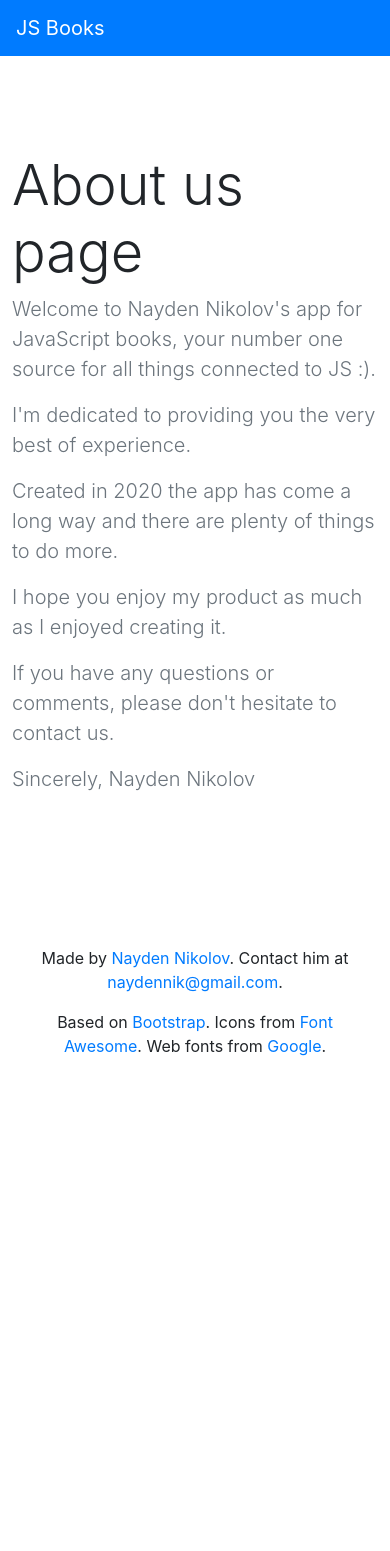
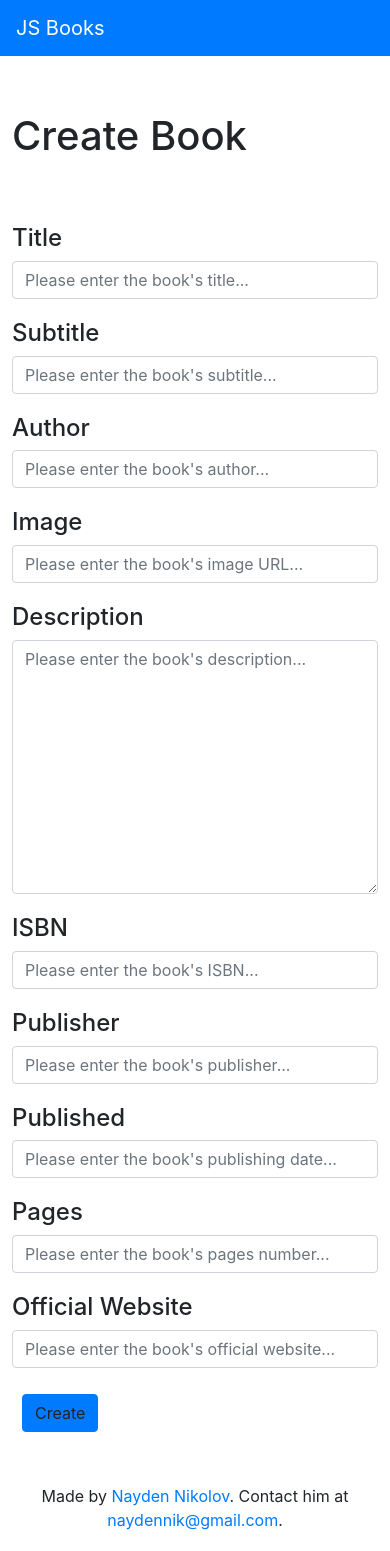
Before and after one commit to naydennik/js-books, a Vue app: page /create in a window 390 px wide. Shown: the top 1551 px of the page. Before the commit the page ends 1094 px from the top, so only its background shows below. Built offline with nearby package versions, Linux system fonts and the light colour scheme.

Commit message:
Created new components

```diff
--- a/package.json
+++ b/package.json
@@ -12,6 +12,7 @@
     "bootstrap-vue": "^2.9.0",
     "core-js": "^3.6.4",
     "vue": "^2.6.11",
+    "vue-router": "^3.1.6",
     "vuetify": "^2.2.19"
   },
   "devDependencies": {
--- a/src/App.vue
+++ b/src/App.vue
@@ -1,13 +1,16 @@
 <template>
-  <div>
-    <app-header></app-header>
-    <app-about></app-about>
-    <app-footer></app-footer>
+  <div id="app">
+    <app-header />
+    <!-- <router-link to="/login">Login</router-link>
+      <router-link to="/register">Register</router-link> -->
+    <!-- <router-link :to="{ name: 'product', params: { id: productId } }">Product</router-link> -->
+    <router-view></router-view>
+
+    <app-footer />
   </div>
 </template>
 
 <script>
-import AppAbout from "./components/About";
 import AppHeader from "./components/shared/Header";
 import AppFooter from "./components/shared/Footer";
 
@@ -16,7 +19,6 @@ export default {
 
   components: {
     AppHeader,
-    AppAbout,
     AppFooter
   },
 
@@ -25,3 +27,24 @@ export default {
   })
 };
 </script>
+<style>
+#header {
+  padding-bottom: 100px;
+  height: 100px;
+}
+
+.btn {
+  margin-left: 10px;
+  margin-right: 10px;
+  margin-top: 10px;
+}
+
+#img {
+  width: 100px;
+  height: 100px;
+}
+
+h4 {
+  margin-top: 20px;
+}
+</style>
--- /dev/null
+++ b/src/components/Home.vue
@@ -0,0 +1,23 @@
+<template>
+  <div class="jumbotron">
+    <h1 class="display-3">Hello, JavaScript!</h1>
+    <p class="lead">This is a simple app for JavaScript books.</p>
+    <hr class="my-4" />
+    <p>If you want to look at the collection or add a new book please login!</p>
+    <p class="lead">
+      <a class="btn btn-primary btn-lg" routerLink="/auth/login" role="button"
+        >Login</a
+      >
+    </p>
+  </div>
+</template>
+
+<script>
+export default {};
+</script>
+
+<style scoped>
+.btn-primary {
+  color: white;
+}</style
+>>
--- /dev/null
+++ b/src/components/auth/Login.vue
@@ -0,0 +1,39 @@
+<template>
+  <div class="container">
+    <div class="col-md-4">
+      <br />
+      <br />
+      <h1>Login Form</h1>
+      <br />
+      <form>
+        <div class="form-group">
+          <label for="username">Username</label>
+          <input
+            type="text"
+            class="form-control"
+            id="username"
+            placeholder="Please enter your username"
+          />
+        </div>
+        <div class="form-group">
+          <label for="password">Password</label>
+          <input
+            type="password"
+            class="form-control"
+            id="password"
+            placeholder="Please enter your password"
+          />
+        </div>
+        <button type="submit" class="btn btn-success">
+          Login
+        </button>
+      </form>
+    </div>
+  </div>
+</template>
+
+<script>
+export default {};
+</script>
+
+<style scoped></style>>
--- /dev/null
+++ b/src/components/auth/Register.vue
@@ -0,0 +1,77 @@
+<template>
+  <div class="container">
+    <div class="col-md-4">
+      <br />
+      <br />
+      <h1>Registration Form</h1>
+      <form>
+        <br />
+
+        <div class="form-group">
+          <label for="username">Username</label>
+          <input
+            type="text"
+            class="form-control"
+            id="username"
+            placeholder="Please enter an username"
+          />
+        </div>
+
+        <div class="form-group">
+          <label for="password">Password</label>
+          <input
+            type="password"
+            class="form-control"
+            id="password"
+            placeholder="Please enter a password"
+          />
+        </div>
+        <div class="form-group">
+          <label for="confirmPassword">Confirm Password</label>
+          <input
+            type="password"
+            class="form-control"
+            id="confirmPassword"
+            placeholder="Please repeat the password"
+          />
+        </div>
+        <div class="form-group">
+          <label for="firstName">First Name</label>
+          <input
+            type="text"
+            class="form-control"
+            id="firstName"
+            placeholder="Please enter your first name"
+          />
+        </div>
+        <div class="form-group">
+          <label for="lastName">Last Name</label>
+          <input
+            type="text"
+            class="form-control"
+            id="lastName"
+            placeholder="Please enter your last name"
+          />
+        </div>
+        <div class="form-group">
+          <label for="email">Email Address</label>
+          <input
+            type="text"
+            class="form-control"
+            id="email"
+            placeholder="Please enter your email address"
+          />
+        </div>
+        <button type="submit" class="btn btn-success">
+          Register
+        </button>
+      </form>
+    </div>
+  </div>
+</template>
+
+<script>
+export default {};
+</script>
+
+<style></style>
--- /dev/null
+++ b/src/components/books/Books-Create.vue
@@ -0,0 +1,115 @@
+<template>
+  <div class="container">
+    <div class="row space-top">
+      <div class="col-md-12">
+        <h1>Create Book</h1>
+        <br />
+      </div>
+    </div>
+    <form>
+      <div class="row space-top">
+        <div class="col-md-4">
+          <div class="form-group">
+            <h4>Title</h4>
+            <input
+              class="form-control"
+              id="new-make"
+              type="text"
+              placeholder="Please enter the book's title..."
+            />
+          </div>
+          <div class="form-group">
+            <h4>Subtitle</h4>
+            <input
+              class="form-control"
+              id="new-model"
+              type="text"
+              placeholder="Please enter the book's subtitle..."
+            />
+          </div>
+          <div class="form-group">
+            <h4>Author</h4>
+            <input
+              class="form-control"
+              id="new-author"
+              type="text"
+              placeholder="Please enter the book's author..."
+            />
+          </div>
+          <div class="form-group">
+            <h4>Image</h4>
+            <input
+              class="form-control"
+              id="new-image"
+              type="text"
+              placeholder="Please enter the book's image URL..."
+            />
+          </div>
+          <div class="form-group">
+            <h4>Description</h4>
+            <textarea
+              cols="20"
+              rows="10"
+              class="form-control"
+              id="new-description"
+              type="text"
+              placeholder="Please enter the book's description..."
+            ></textarea>
+          </div>
+          <div class="form-group">
+            <h4>ISBN</h4>
+            <input
+              class="form-control"
+              id="new-isbn"
+              type="text"
+              placeholder="Please enter the book's ISBN..."
+            />
+          </div>
+          <div class="form-group">
+            <h4>Publisher</h4>
+            <input
+              class="form-control"
+              id="new-publisher"
+              required
+              type="text"
+              placeholder="Please enter the book's publisher..."
+            />
+          </div>
+          <div class="form-group">
+            <h4>Published</h4>
+            <input
+              class="form-control"
+              id="new-published"
+              type="text"
+              placeholder="Please enter the book's publishing date..."
+            />
+          </div>
+          <div class="form-group">
+            <h4>Pages</h4>
+            <input
+              class="form-control"
+              id="new-published"
+              type="text"
+              placeholder="Please enter the book's pages number..."
+            />
+          </div>
+          <div class="form-group">
+            <h4>Official Website</h4>
+            <input
+              class="form-control"
+              id="new-website"
+              placeholder="Please enter the book's official website..."
+            />
+          </div>
+          <input type="submit" class="btn btn-primary" value="Create" />
+        </div>
+      </div>
+    </form>
+  </div>
+</template>
+
+<script>
+export default {};
+</script>
+
+<style></style>
--- a/src/components/shared/Header.vue
+++ b/src/components/shared/Header.vue
@@ -1,14 +1,14 @@
 <template>
   <div id="header">
     <nav class="navbar navbar-expand-lg navbar-dark bg-primary">
-      <a class="navbar-brand">JS Books</a>
+      <router-link to="/home" class="navbar-brand">JS Books</router-link>
       <div class="collapse navbar-collapse" id="navbarColor01">
         <ul class="navbar-nav mr-auto">
           <li class="nav-item">
-            <a class="nav-link">Login <span class="sr-only">(current)</span></a>
+            <router-link to="/login" class="nav-link">Login</router-link>
           </li>
           <li class="nav-item">
-            <a class="nav-link">Register</a>
+            <router-link to="/register" class="nav-link">Register</router-link>
           </li>
           <li class="nav-item">
             <a class="nav-link">Logout</a>
@@ -35,11 +35,13 @@
             >
               <a class="dropdown-item">All Books</a>
               <div class="dropdown-divider" @click="toggle()"></div>
-              <a class="dropdown-item">Create Book</a>
+              <router-link to="/create" class="dropdown-item"
+                >Create Book</router-link
+              >
             </div>
           </li>
           <li class="nav-item">
-            <a class="nav-link">About</a>
+            <router-link to="/about" class="nav-link">About</router-link>
           </li>
         </ul>
       </div>
--- a/src/main.js
+++ b/src/main.js
@@ -5,11 +5,13 @@ import "./plugins/bootstrap-vue";
 import App from "./App.vue";
 import { BootstrapVue, IconsPlugin } from "bootstrap-vue";
 import vuetify from "./plugins/vuetify";
+import router from "@/plugins/router";
 
 Vue.config.productionTip = false;
 Vue.use(BootstrapVue, IconsPlugin);
 
 new Vue({
   vuetify,
+  router,
   render: h => h(App)
 }).$mount("#app");
--- /dev/null
+++ b/src/plugins/router.js
@@ -0,0 +1,23 @@
+import Vue from "vue";
+import VueRouter from "vue-router";
+
+Vue.use(VueRouter);
+
+import Home from "@/components/Home";
+import About from "@/components/About";
+import Register from "@/components/auth/Register";
+import Login from "@/components/auth/Login";
+import BooksCreate from "@/components/books/Books-Create";
+
+const routes = [
+  { path: "/home", component: Home },
+  { path: "/about", component: About },
+  { path: "/register", component: Register },
+  { path: "/login", component: Login },
+  { path: "/create", component: BooksCreate }
+];
+
+export default new VueRouter({
+  mode: "history",
+  routes
+});
```
Also changed, not shown: 1 other file (tests, documents, lock files or other folders).
